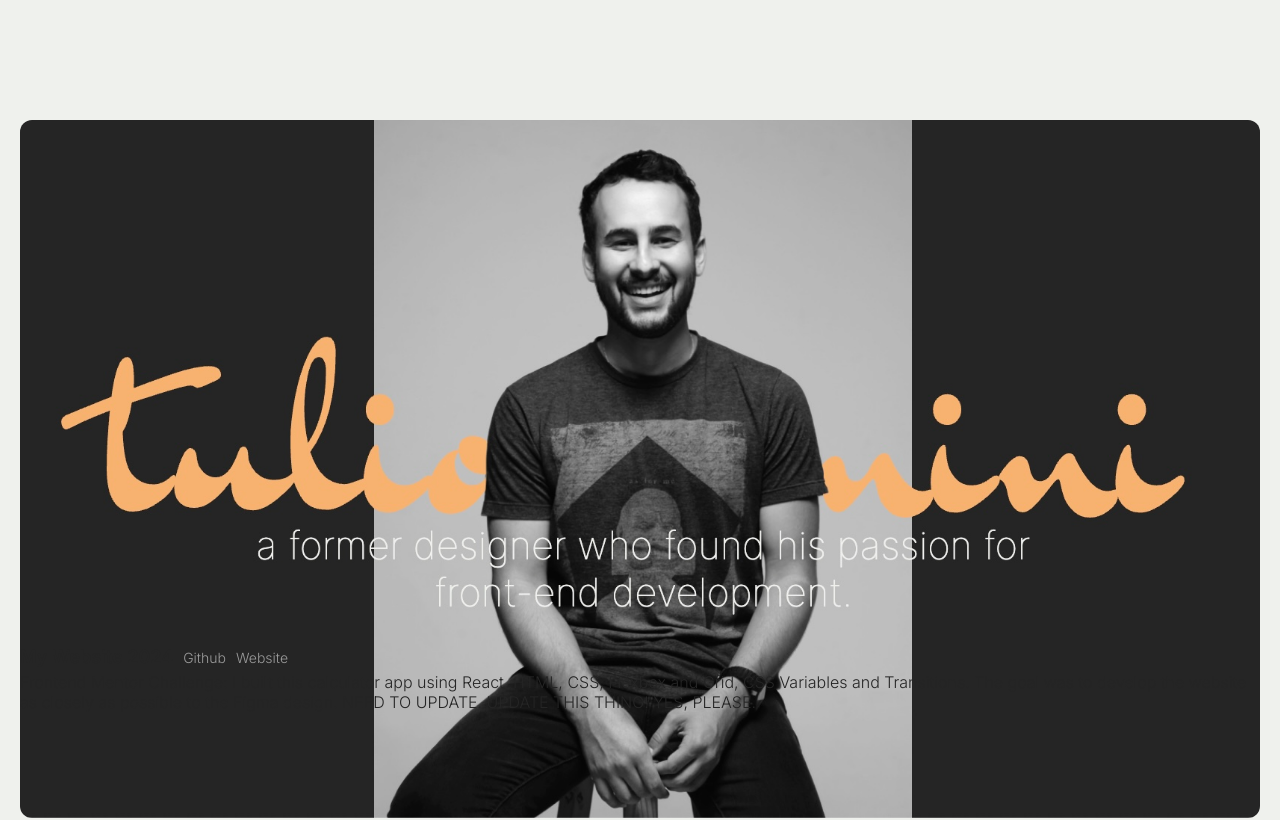
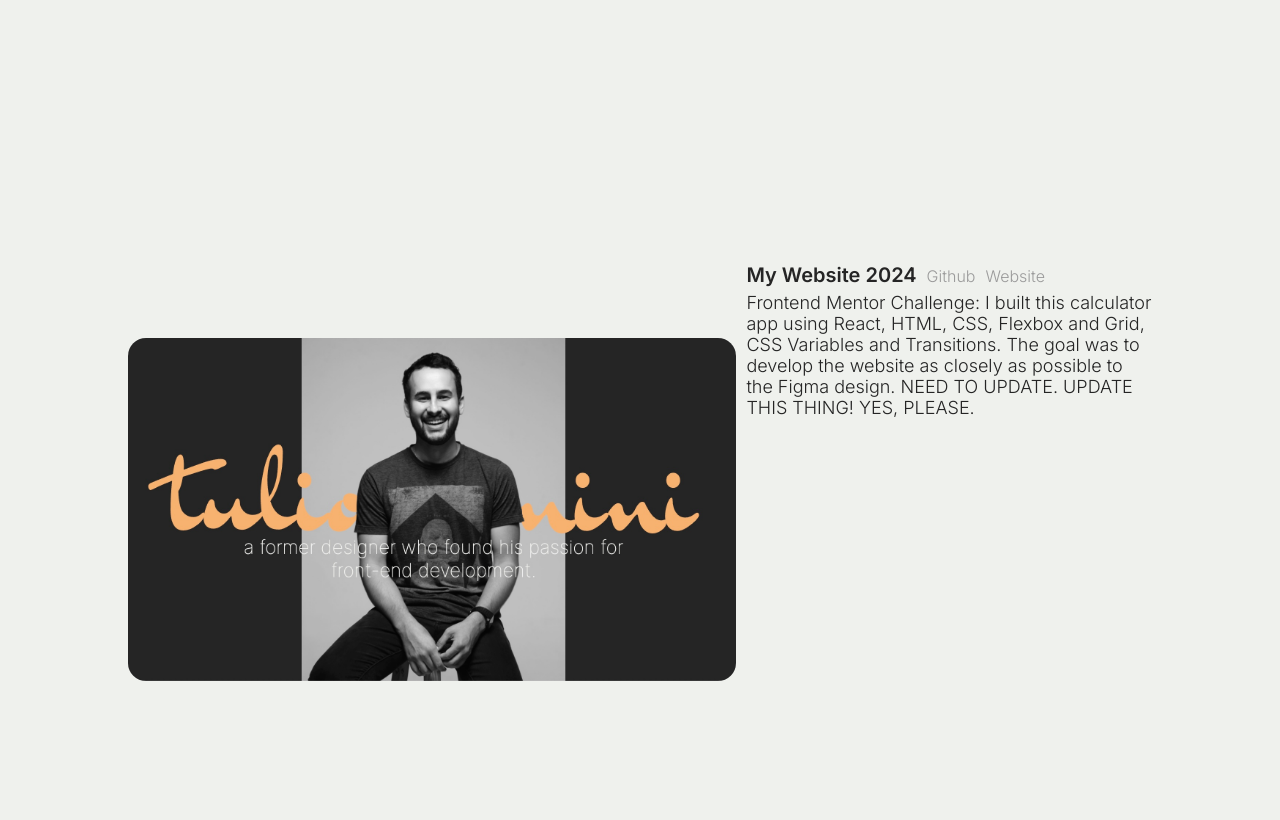
Before and after one commit to t-minini/my-website-v3, a React (Create React App) app: page / in a window 1280 px wide. Shown: the part 2340-3160 px from the top of the page. Built offline with nearby package versions, Linux system fonts and the light colour scheme; a web font is replaced by a local one.

Commit message:
updating media query

```diff
--- a/src/App.module.css
+++ b/src/App.module.css
@@ -47,8 +47,63 @@ section,
 footer {
   -ms-scroll-snap-align: unset; /* IE 10 and 11 */
   -webkit-scroll-snap-align: unset; /* Safari, Chrome, and newer versions of Opera */
-  scroll-snap-align: unset; /* Standard property */
+  scroll-snap-align: center; /* Standard property */
   /* -ms-scroll-chaining: none; */
+}
+
+/* SMARTPHONES - SHORTER SCREENS (PORTRAIT) */
+@media only screen and (max-width: 480px) and (orientation: portrait) {
+  section,
+  footer {
+    -ms-scroll-snap-align: unset; /* IE 10 and 11 */
+    -webkit-scroll-snap-align: unset; /* Safari, Chrome, and newer versions of Opera */
+    scroll-snap-align: unset; /* Standard property */
+    /* -ms-scroll-chaining: none; */
+  }
+}
+
+/* SMARTPHONES - SHORTER SCREENS (LANDSCAPE) */
+@media only screen and (min-width: 665px) and (orientation: landscape) {
+  section,
+  footer {
+    -ms-scroll-snap-align: unset; /* IE 10 and 11 */
+    -webkit-scroll-snap-align: unset; /* Safari, Chrome, and newer versions of Opera */
+    scroll-snap-align: unset; /* Standard property */
+    /* -ms-scroll-chaining: none; */
+  }
+}
+
+/* IPAD MINI (PORTRAIT) */
+@media only screen and (min-width: 767px) and (orientation: portrait) {
+  section,
+  footer {
+    -ms-scroll-snap-align: unset; /* IE 10 and 11 */
+    -webkit-scroll-snap-align: unset; /* Safari, Chrome, and newer versions of Opera */
+    scroll-snap-align: unset; /* Standard property */
+    /* -ms-scroll-chaining: none; */
+  }
+}
+
+/* IPAD MINI (LANDSCAPE) */
+@media only screen and (min-width: 1023px) and (orientation: landscape) {
+  section,
+  footer {
+    -ms-scroll-snap-align: unset; /* IE 10 and 11 */
+    -webkit-scroll-snap-align: unset; /* Safari, Chrome, and newer versions of Opera */
+    scroll-snap-align: unset; /* Standard property */
+    /* -ms-scroll-chaining: none; */
+  }
+}
+
+/* IPAD AIR (LANDSCAPE) */
+@media only screen and (min-width: 1179px) and (orientation: landscape) {
+  section,
+  footer {
+    -ms-scroll-snap-align: unset; /* IE 10 and 11 */
+    -webkit-scroll-snap-align: unset; /* Safari, Chrome, and newer versions of Opera */
+    scroll-snap-align: center; /* Standard property */
+    /* -ms-scroll-chaining: none; */
+  }
 }
 
 *,
--- a/src/components/projects/Projects.jsx
+++ b/src/components/projects/Projects.jsx
@@ -20,7 +20,7 @@ const ProjectCard = ({ projectsJSON }) => {
       const screenWidth = window.innerWidth;
 
       // Adjust these values based on your requirements
-      if (screenWidth <= 932) {
+      if (screenWidth <= 1024 || screenWidth <= 1179 ) {
         setAnimationValues([-0, 0]);
       } else {
         setAnimationValues([-400, 400]);
--- a/src/components/projects/Projects.module.css
+++ b/src/components/projects/Projects.module.css
@@ -1,35 +1,27 @@
 .portfolio {
   background-color: var(--gray-lighter);
+  display: flex;
+  flex-wrap: wrap;
+  justify-content: center;
 }
 
 .container {
-  display: flex;
-  align-items: center;
-  justify-content: center;
-  height: 100vh;
-  overflow: hidden;
+  max-width: var(--content-width);
 }
 
 .imageContainer {
   flex: 3;
-  padding-right: 2rem;
 }
 
 .imageContainer img {
-  border-radius: 2rem;
   width: 100%;
 }
 
 .textContainer {
   flex: 2;
-  display: flex;
-  flex-direction: column;
-  align-items: flex-start;
-  justify-content: center;
 }
 
 .textContainer p {
-  font-size: 1.8rem;
   font-weight: var(--light-300);
 }
 
@@ -39,58 +31,18 @@
 }
 
 .topWrapper h2 {
-  /* font-size: 3.4rem; */
   font-weight: var(--semiBold-600);
 }
 
 .topWrapper a {
-  font-size: 1.6rem;
   font-weight: var(--light-300);
   color: var(--gray-darker);
-  padding-left: 2rem;
-  padding-bottom: 0.3rem;
   text-decoration: none;
 }
 
 .topWrapper a:hover {
   color: var(--orange);
   transition: color 0.5s ease-in-out;
-}
-
-/* MacBook Pro 14"  */
-@media only screen and (max-width: 1512px) {
-  /* not needed */
-}
-
-/* iPad Air 820 x 1180  */
-@media only screen and (max-width: 820px) {
-
-}
-
-/* iPad Air 1180 x 820 (landscape)  */
-@media only screen and (max-width: 1180px) and (orientation: landscape) {
-}
-
-/* iPhone 11 Pro Max / XR 414 x 896  */
-@media only screen and (max-width: 414px) {
-}
-
-/* iPhone 11 Pro Max / XR 896 x 414 (landscape) */
-@media only screen and (min-width: 805px) and (max-width: 896px) and (orientation: landscape) {
-}
-
-/* iPhone 13 Pro 390 x 844  */
-@media only screen and (max-width: 390px) {
-  /* not needed */
-}
-
-/* iPhone SE 375 x 667  */
-@media only screen and (max-width: 375px) {
-  /* not needed */
-}
-
-/* iPhone SE 667 x 375 (landscape) */
-@media only screen and (min-width: 667px) and (max-width: 667px) and (orientation: landscape) {
 }
 
 /* SMARTPHONES - SHORTER SCREENS (PORTRAIT) */
@@ -182,12 +134,12 @@
 
 /* SMARTPHONES - TALLER SCREENS (PORTRAIT) */
 @media only screen and (min-width: 390px) and (orientation: portrait) {
-
+  /* not needed */
 }
 
 /* SMARTPHONES - TALLER SCREENS (LANDSCAPE) */
 @media only screen and (min-width: 843px) and (orientation: landscape) {
-
+  /* not needed */
 }
 
 /* IPAD MINI (PORTRAIT) */
@@ -214,7 +166,7 @@
   }
 
   .imageContainer img {
-    border-radius: 1.2rem;
+    border-radius: 1.4rem;
   }
 
   .topWrapper h2 {
@@ -235,4 +187,67 @@
 }
 
 /* IPAD MINI (LANDSCAPE) */
-@media only screen and (min-width: 1023px) and (orientation: landscape) {}
+@media only screen and (min-width: 1023px) and (orientation: landscape) {
+  .portfolio {
+    padding-left: var(--padding-m);
+    padding-right: var(--padding-m);
+    padding-top: var(--padding-l);
+    padding-bottom: var(--padding-m);
+  }
+
+  .imageContainer img {
+    border-radius: 1.4rem;
+  }
+
+  .topWrapper h2 {
+    font-size: 2rem;
+    margin-top: 0.5rem;
+    margin-bottom: 0.5rem;
+  }
+
+  .textContainer p {
+    font-size: 1.8rem;
+  }
+
+  .topWrapper a {
+    font-size: 1.6rem;
+  }
+}
+
+/* IPAD AIR (PORTRAIT) */
+@media only screen and (min-width: 769px) and (orientation: portrait) {
+ /* not needed */
+}
+
+/* IPAD AIR (LANDSCAPE) */
+@media only screen and (min-width: 1179px) and (orientation: landscape) {
+  .container {
+    min-height: 100dvh;
+    display: flex;
+    align-items: center;
+    flex-direction: row;
+  }
+
+  .imageContainer img {
+    border-radius: 1.8rem;
+  }
+
+  .textContainer {
+    margin-left: 1rem;
+  }
+}
+
+/* IPAD PRO (PORTRAIT) */
+@media only screen and (min-width: 1023px) and (orientation: portrait) {
+  /* not needed */
+}
+
+/* IPAD PRO and MACBOOK PRO 14" (LANDSCAPE) */
+@media only screen and (min-width: 1365px) and (orientation: landscape) {
+  /* not needed */
+}
+
+/* MONITORS (LANDSCAPE) */
+@media only screen and (min-width: 1520px) and (orientation: landscape) {
+  /* not needed */
+}
```
Also changed, not shown: src/components/skills/Skills.module.css (+7 -6 lines).
